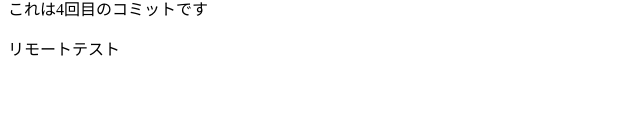
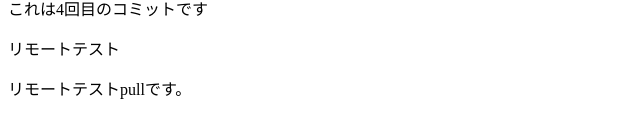
Before and after one commit to felicamayumi/remote-test, a plain HTML site: page index.html in a window 1280 px wide. Shown: the part 311-446 px from the top of the page, without its empty margins (0-640 px from the left). Drawn offline with Linux system fonts and the light colour scheme.

Commit message:
pullです

```diff
--- a/index.html
+++ b/index.html
@@ -18,6 +18,8 @@
         <h2>コミットテスト</h2>
         <p>これは4回目のコミットです</p>
         <p>リモートテスト</p>
+        <p>リモートテストpullです。</p>
+
     </section>
 
 </body>
```
